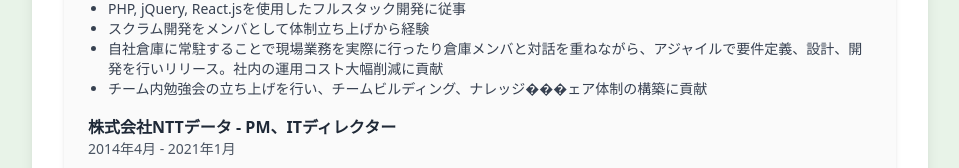
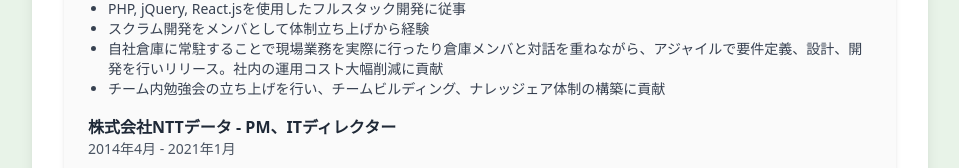
Before and after one commit to hikkybass/my-portfolio, a Next.js app: page / in a window 1280 px wide. Shown: the part 1075-1243 px from the top of the page, without its empty margins (160-1119 px from the left). Built offline with nearby package versions, Linux system fonts and the light colour scheme.

Commit message:
デザイン調整

```diff
--- a/components/stylish-resume-final.tsx
+++ b/components/stylish-resume-final.tsx
@@ -70,6 +70,8 @@
               <a
                 href="https://zenn.dev/hikkybass"
                 className="ml-1 hover:underline"
+                target="_blank"
+                rel="noopener noreferrer"
               >
                 https://zenn.dev/hikkybass
               </a>
@@ -147,7 +149,7 @@
                     自社倉庫に常駐することで現場業務を実際に行ったり倉庫メンバと対話を重ねながら、アジャイルで要件定義、設計、開発を行いリリース。社内の運用コスト大幅削減に貢献
                   </li>
                   <li>
-                    チーム内勉強会の立ち上げを行い、チームビルディング、ナレッジ���ェア体制の構築に貢献
+                    チーム内勉強会の立ち上げを行い、チームビルディング、ナレッジェア体制の構築に貢献
                   </li>
                 </ul>
               </div>
```
